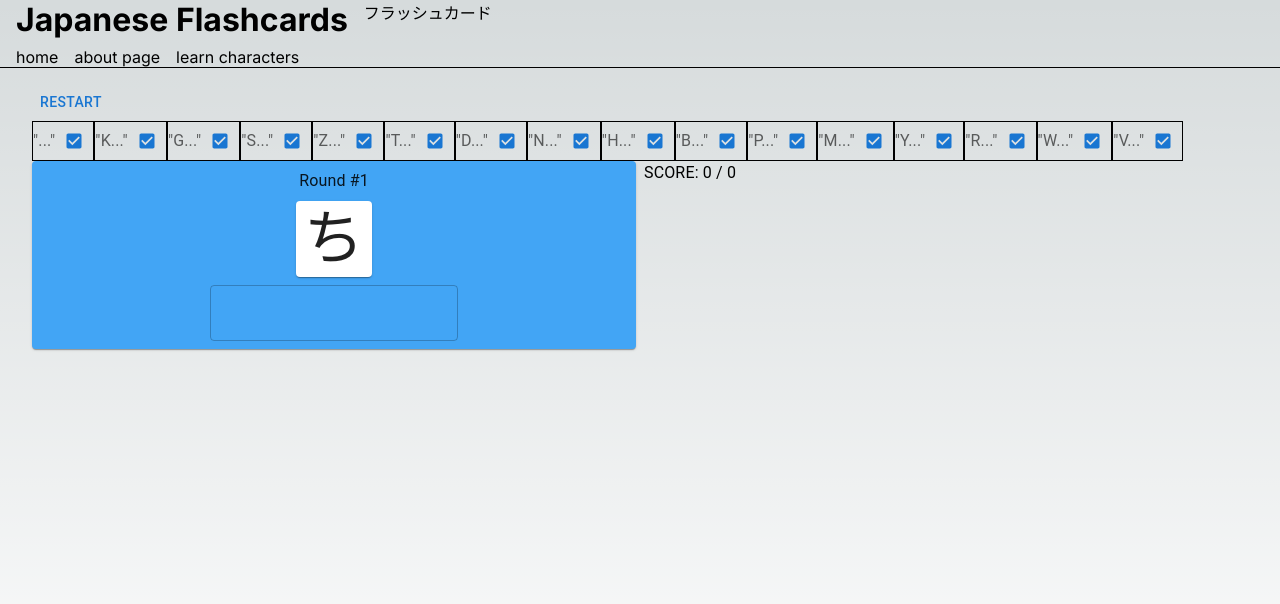
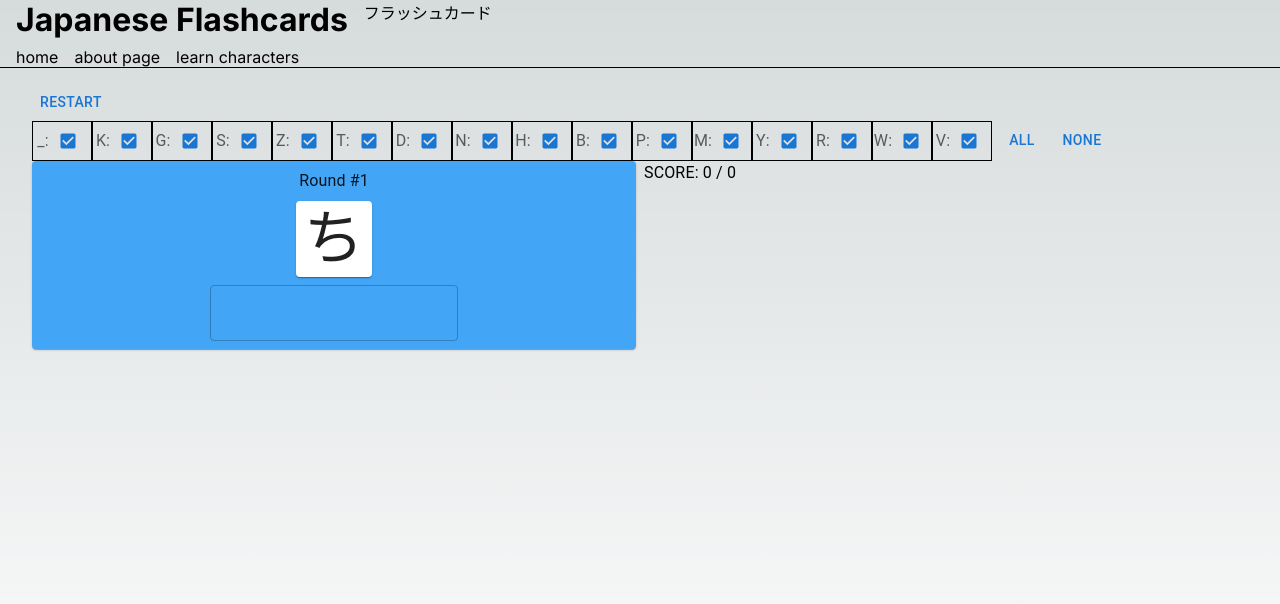
Before and after one commit to dblatcher/japanese-flashcard, a Next.js app: page /learn-characters in a window 1280 px wide. Shown: the top 604 px of the page. Built offline with nearby package versions, Linux system fonts and the light colour scheme.

Commit message:
can pick sets

```diff
--- a/src/components/CharacterGame.tsx
+++ b/src/components/CharacterGame.tsx
@@ -24,6 +24,11 @@ export const CharacterGame: React.FunctionComponent = () => {
     const filterFunction = (possibleCharacter: Character) => {
         if (possibleCharacter.identifier === character?.identifier) {
             return false
+        }
+
+        // treat none as 'vowels only'
+        if (constanents.length === 0) {
+            return possibleCharacter.constanent === ""
         }
 
         return constanents.includes(possibleCharacter.constanent)
@@ -58,10 +63,15 @@ export const CharacterGame: React.FunctionComponent = () => {
     const numberRight = rounds.filter(round => round.correct).length
     const previousRound = rounds.length ? rounds[rounds.length - 1] : undefined
 
+    const setConstanentsAndReset = (value: string[]) => {
+        setConstanents(value)
+        reset()
+    }
+
     return <SpeechProvider>
         <Box>
             <Button onClick={reset}>restart</Button>
-            <ConstanentPicker {...{ constanents, setConstanents }} options={HIRAGANA.constanents} />
+            <ConstanentPicker {...{ constanents, setConstanents: setConstanentsAndReset }} options={HIRAGANA.constanents} />
             <Grid container spacing={1}>
                 <Grid item xs={6} >
                     <Box>
--- a/src/components/ConstanentPicker.tsx
+++ b/src/components/ConstanentPicker.tsx
@@ -1,4 +1,4 @@
-import { Box, Checkbox, FormControl, FormLabel, Stack } from "@mui/material"
+import { Box, Button, Checkbox, FormControl, FormLabel, Stack } from "@mui/material"
 import { FunctionComponent } from "react"
 
 interface Props {
@@ -20,12 +20,21 @@ export const ConstanentPicker: FunctionComponent<Props> = ({
         }
     }
 
+    const selectAll = () => {
+        setConstanents([...options])
+    }
+    const selectNone = () => {
+        setConstanents([])
+    }
+
     return <Box display={'flex'} flexWrap={'wrap'}>
         {options.map((option, index) => (
-            <Stack key={index} flexDirection={'row'} border={1} alignItems={'center'}>
-                <FormLabel>"{option}..."</FormLabel>
+            <Stack key={index} flexDirection={'row'} border={1} alignItems={'center'} minWidth={60} justifyContent={'center'}>
+                <FormLabel>{option === '' ? '_' : option}:</FormLabel>
                 <Checkbox checked={constanents.includes(option)} size="small" onChange={() => { toggle(option) }} />
             </Stack>
         ))}
+        <Button onClick={selectAll} sx={{ minWidth: 60 }} >all</Button>
+        <Button onClick={selectNone} sx={{ minWidth: 60 }} >none</Button>
     </Box>
 }
```
